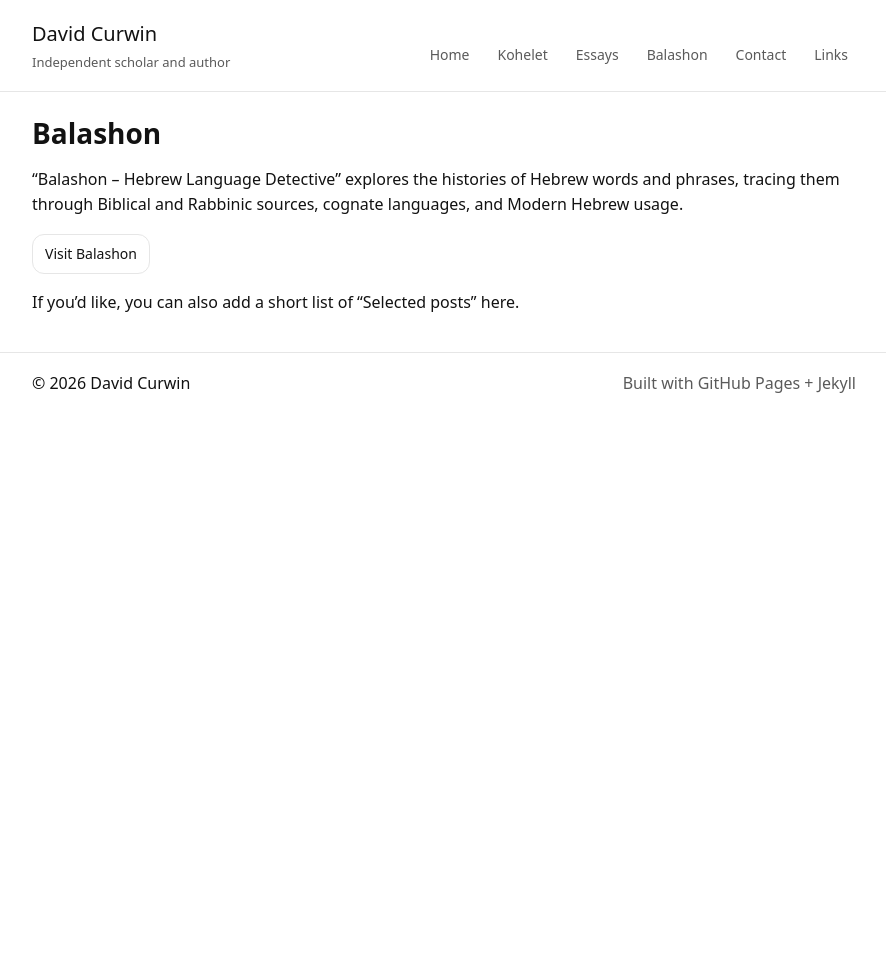
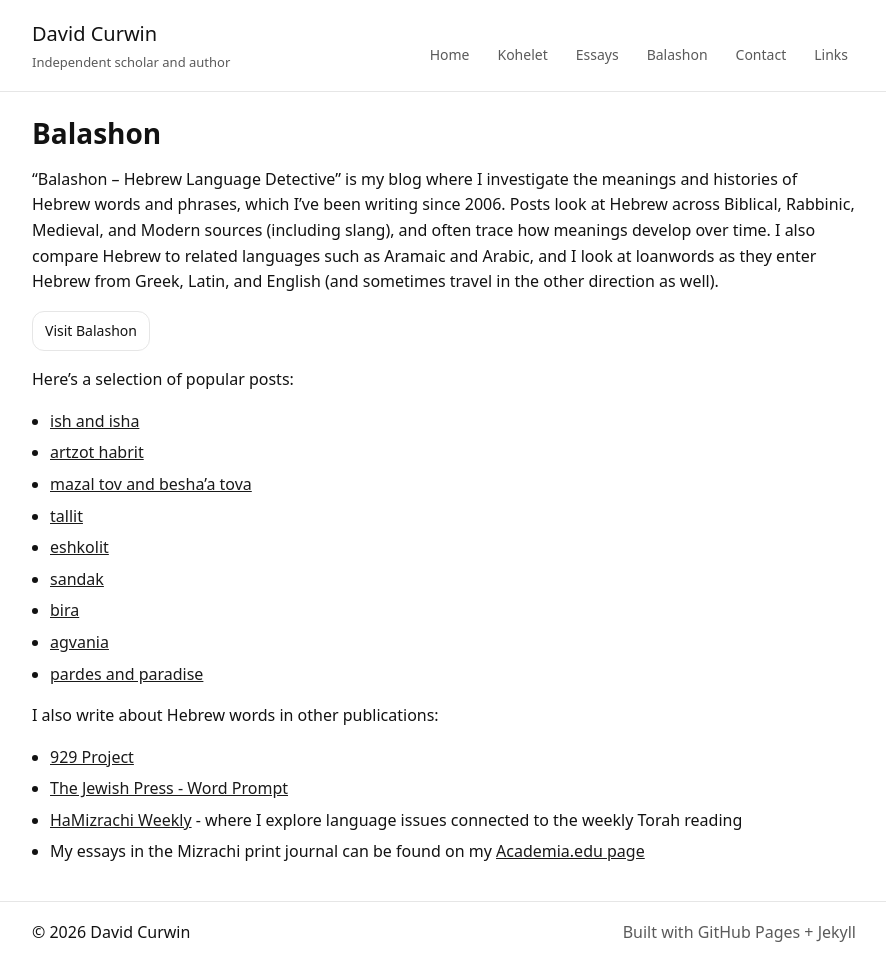
Before and after one commit to davidcurwin/davidcurwin.github.io, a Jekyll site: the page built from balashon.md, in a window 1280 px wide. Shown: the whole page, without its empty margins (196-1082 px from the left). Built offline with Jekyll 4.4.1, drawn with Linux system fonts in a browser that asks for light colours; before the commit the page ends 900 px from its top, so only the background shows below that.

Commit message:
Revise Balashon blog description and add popular posts
Updated the description of the Balashon blog to include its purpose and history, and added a selection of popular posts along with other publications where Hebrew words are discussed.

```diff
--- a/balashon.md
+++ b/balashon.md
@@ -4,10 +4,27 @@ title: Balashon
 permalink: /balashon/
 ---
 
-“Balashon – Hebrew Language Detective” explores the histories of Hebrew words and phrases, tracing them through Biblical and Rabbinic sources, cognate languages, and Modern Hebrew usage.
+“Balashon – Hebrew Language Detective” is my blog where I investigate the meanings and histories of Hebrew words and phrases, which I’ve been writing since 2006. Posts look at Hebrew across Biblical, Rabbinic, Medieval, and Modern sources (including slang), and often trace how meanings develop over time. I also compare Hebrew to related languages such as Aramaic and Arabic, and I look at loanwords as they enter Hebrew from Greek, Latin, and English (and sometimes travel in the other direction as well).
 
 <div class="btnrow">
   <a class="btn" href="https://balashon.com/">Visit Balashon</a>
 </div>
 
-If you’d like, you can also add a short list of “Selected posts” here.
+Here's a selection of popular posts:
+
+* [ish and isha](https://www.balashon.com/2008/10/ish-and-isha.html)
+* [artzot habrit](https://www.balashon.com/2010/04/artzot-habrit.html)
+* [mazal tov and besha'a tova](https://www.balashon.com/2015/01/mazal-tov-and-beshaa-tova.html)
+* [tallit](https://www.balashon.com/2024/06/tallit.html)
+* [eshkolit](https://www.balashon.com/2011/02/eshkolit.html)
+* [sandak](https://www.balashon.com/2023/08/sandak.html)
+* [bira](https://www.balashon.com/2009/03/bira.html)
+* [agvania](https://www.balashon.com/2010/04/agvania.html)
+* [pardes and paradise](https://www.balashon.com/2007/12/pardes-and-paradise.html)
+
+I also write about Hebrew words in other publications:
+
+* [929 Project](https://www.929.org.il/lang/en/author/64450)
+* [The Jewish Press - Word Prompt](https://jewishpress.com/author/david-curwin/)
+* [HaMizrachi Weekly](https://mizrachi.org/hamizrachiweekly/) - where I explore language issues connected to the weekly Torah reading
+* My essays in the Mizrachi print journal can be found on my [Academia.edu page](https://independent.academia.edu/DavidCurwin)
```
